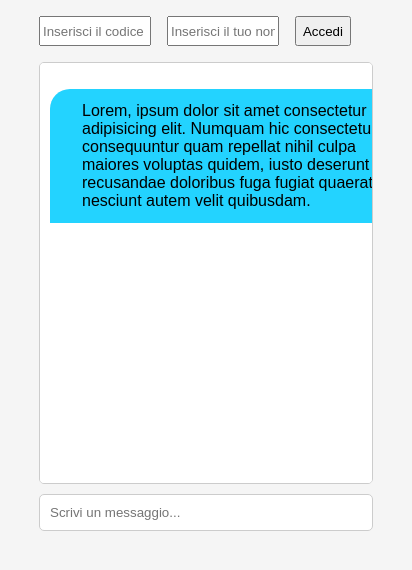
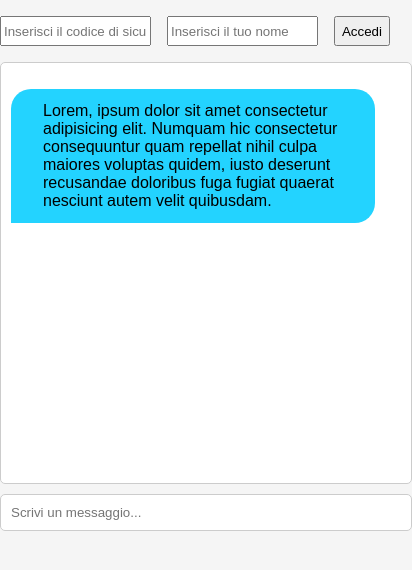
Before and after one commit to EasySimho/RealTimeChat, a website: page index.html in a window 390 px wide. Shown: the whole page, 412 px wide, since content can reach past the window. Drawn offline with nearby package versions, Linux system fonts and the light colour scheme; no server answers.

Commit message:
Update index.html

```diff
--- a/index.html
+++ b/index.html
@@ -62,6 +62,12 @@
         width: 50%;
         margin-right: 1rem;
       }
+
+      @media screen and (max-width: 768px) {
+        .container {
+          min-width: 100%;
+      }
+    }
     </style>
   </head>
   <body>
```
